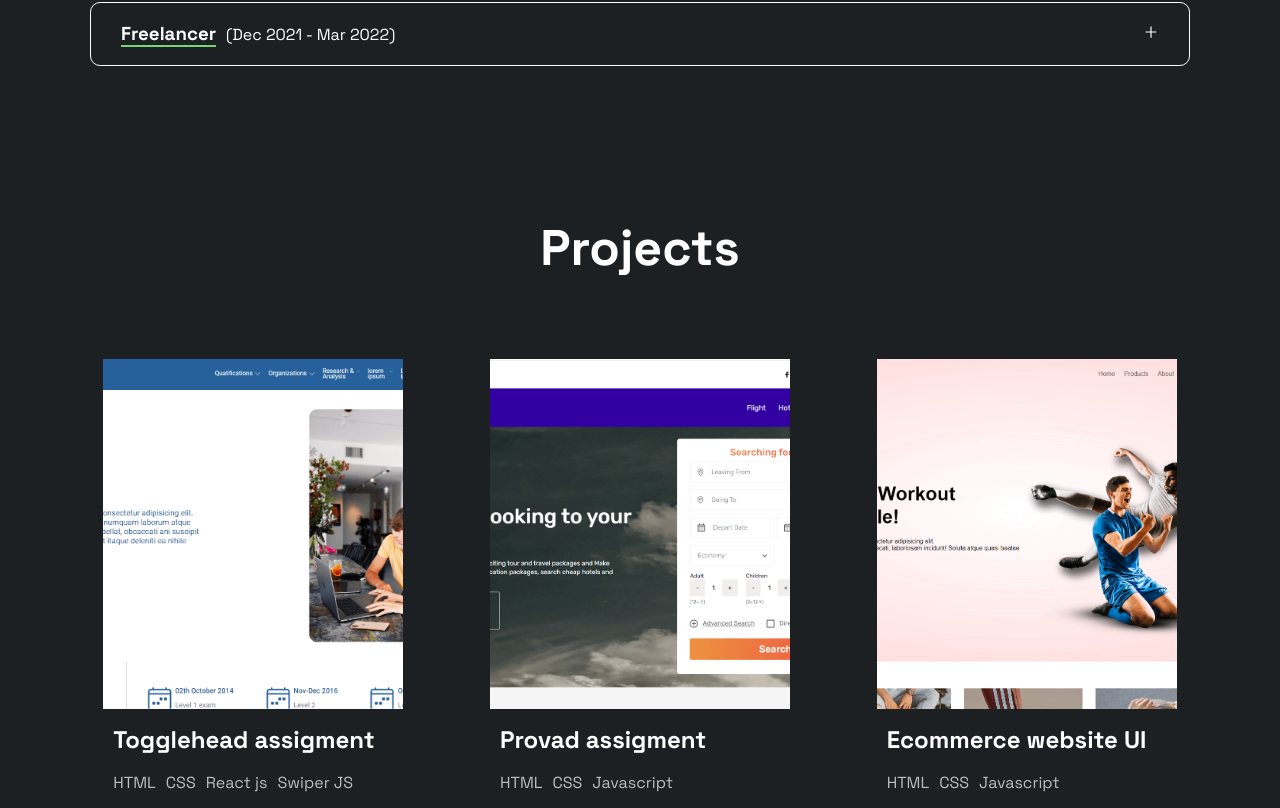
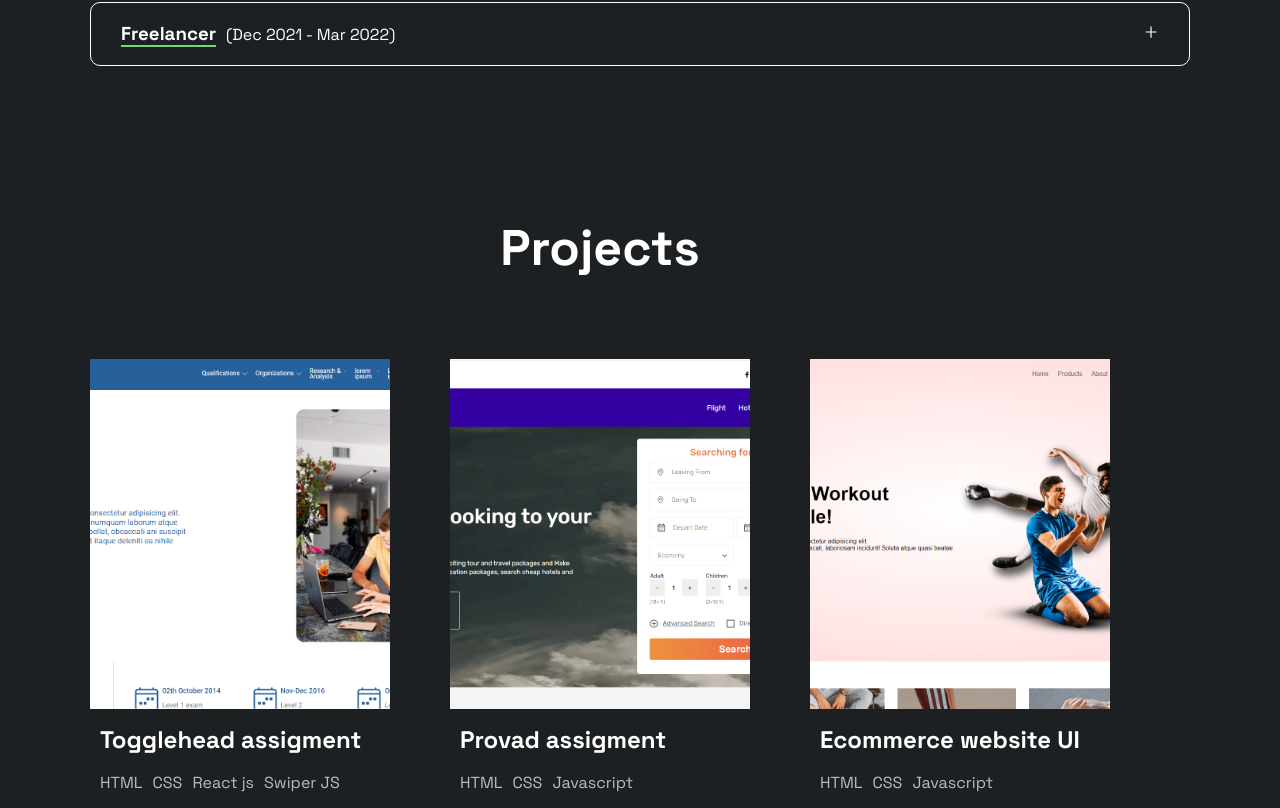
Before and after one commit to Manivardhan12356/ultimate_pro, a React (Create React App) app: page / in a window 1280 px wide. Shown: the part 1967-2775 px from the top of the page. Built offline with nearby package versions, Linux system fonts and the light colour scheme.

Commit message:
maded changes

```diff
--- a/src/components/project/Projects.jsx
+++ b/src/components/project/Projects.jsx
@@ -4,7 +4,7 @@ import { ecomerrce,provad, togglehead } from '../../assets'
 
 const Projects = () => {
   return (
-    <div>
+    <div className='project_main'>
         <section className='projects' data-aos="fade-up" data-aos-duration="1000">
            <h2 className='project_heading'>Projects</h2>
            <div className="project_grid">
--- a/src/components/project/projects.css
+++ b/src/components/project/projects.css
@@ -1,5 +1,6 @@
 .projects {
    padding: 40px 0;
+
 }
 
 .project_heading {
@@ -64,6 +65,10 @@
    border-bottom: 2px solid orange;
 }
 
+.project_main{
+   display: flex;
+   align-items: center;
+}
 
 @media (max-width:1100px) {
    .project_grid {
@@ -80,3 +85,18 @@
     line-height: 40px;
    }
 }
+
+
+@media (max-width:350px) {
+   .projects{
+   width:80%;
+   padding:0;
+   }
+
+   .project_card_main img {
+   width: 250px;
+   height: 300px;
+   object-fit: cover;
+   background-position: center;
+}
+}
--- a/src/index.css
+++ b/src/index.css
@@ -17,6 +17,7 @@ body, html {
 body{
   display: flex;
   justify-content: center;
+  align-items: center;
   font-family: 'Space Grotesk', sans-serif;
    background: #1c2022;
    color: #FFFFFF;
```
Also changed, not shown: src/components/header/header.css (+8 -7 lines).
